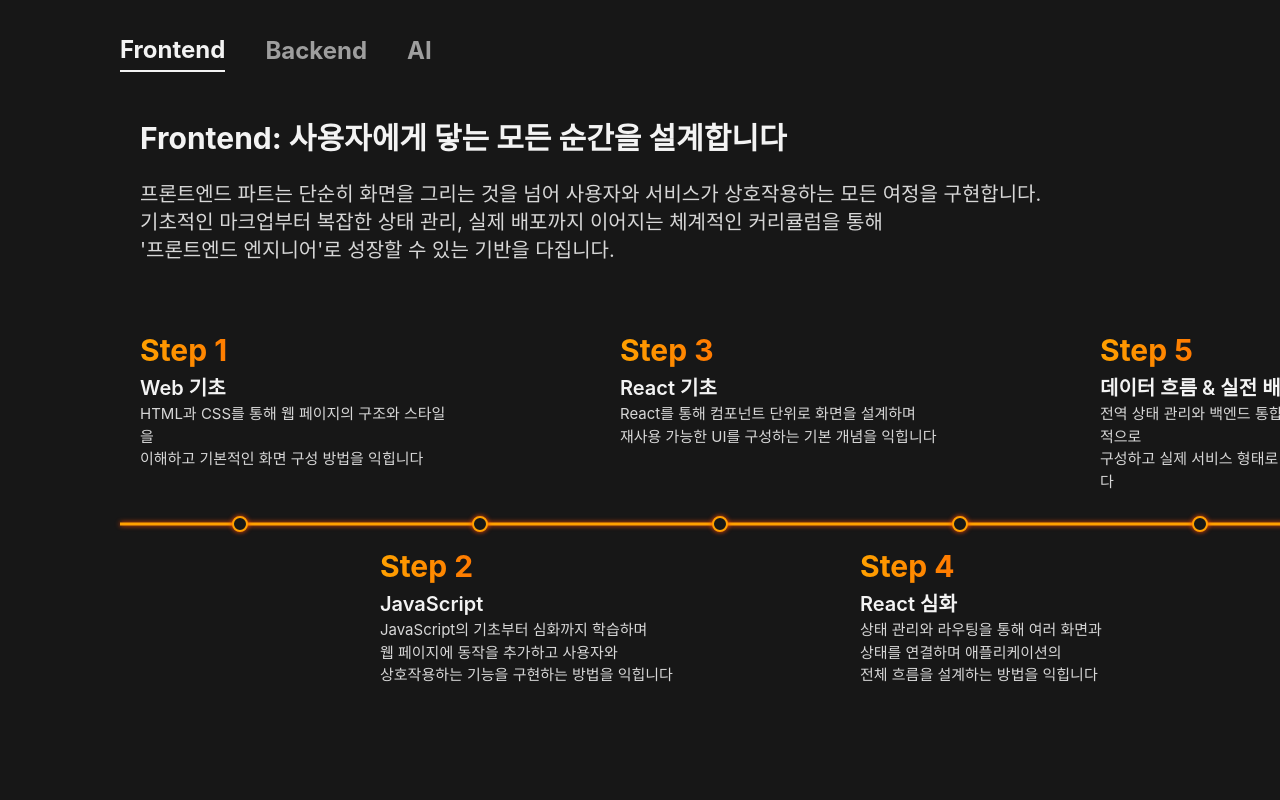
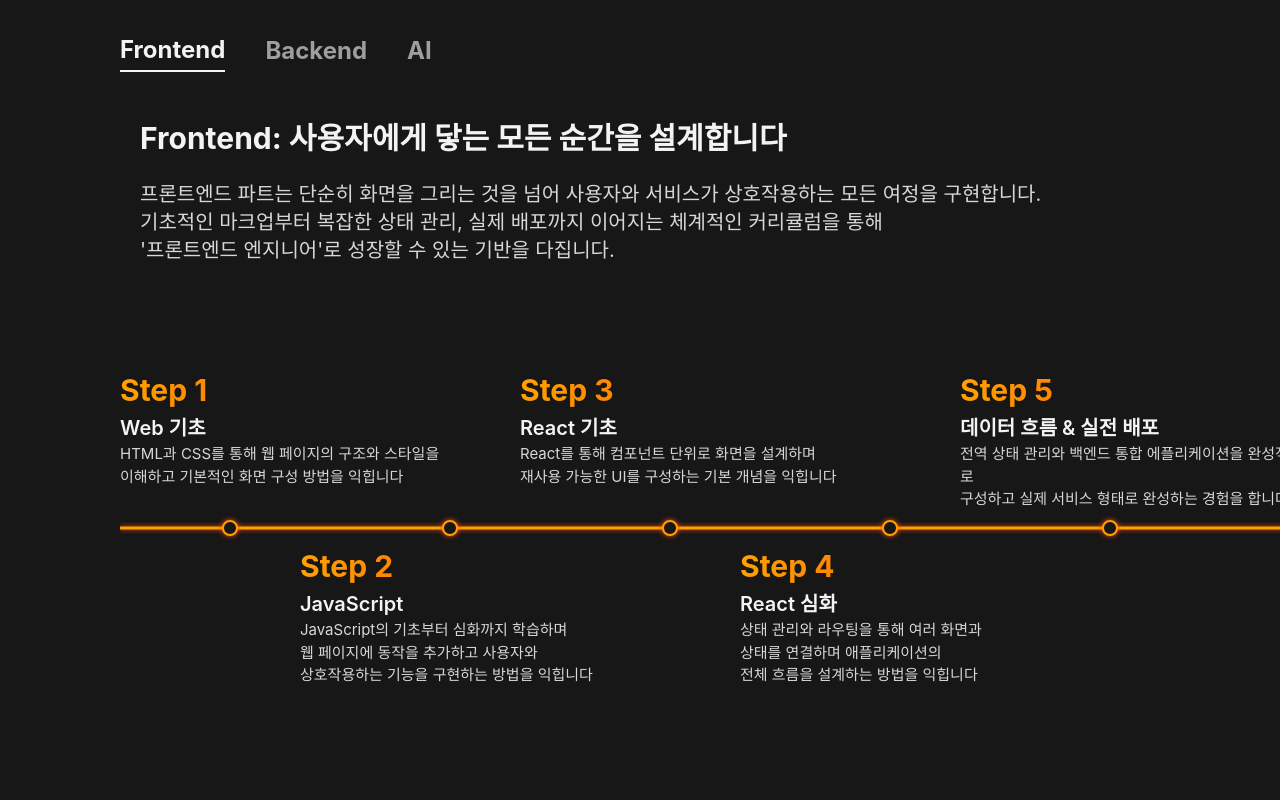
Before and after one commit to LikeLion-14th-SKHU/LikeLion-14th-Recruiting, a React (Vite) app: page /activity in a window 1280 px wide. Shown: the part 740-1540 px from the top of the page. Built offline with nearby package versions, Linux system fonts and the light colour scheme; a web font is replaced by a local one.

Commit message:
Feat: 메인 병합 전 커밋

```diff
--- a/src/pages/About.jsx
+++ b/src/pages/About.jsx
@@ -1,3 +1,5 @@
+import NextButton from "../components/NextButton";
+
 function About() {
   const cards = [
     {
@@ -86,11 +88,7 @@
             <br />
             조금 더 자세히 살펴볼 수 있습니다
           </p>
-          <button className="border-bg-gradient px-5 md:px-0 py-2.5 md:py-0 flex justify-center items-center h-[42px] md:h-[54px] md:w-[208px] rounded-lg md:rounded-xl border-2 border-primary-point2 bg-primary-bg text-[14px] md:text-xl font-bold ">
-            <span className="bg-gradient bg-clip-text text-transparent md:text-[24px]">
-              활동 내용 보기
-            </span>
-          </button>
+          <NextButton to={"/activity"}>활동 내용 보기</NextButton>
         </article>
       </div>
     </section>
--- a/src/pages/Activity.jsx
+++ b/src/pages/Activity.jsx
@@ -1,12 +1,29 @@
 import { useState, useRef } from "react";
+import { motion, AnimatePresence } from "framer-motion";
+import NextButton from "../components/NextButton";
 
 function Activity() {
   const [activeTrack, setActiveTrack] = useState("Frontend");
+  const [direction, setDirection] = useState(1); // 1: 오른쪽→왼쪽, -1: 왼쪽→오른쪽
   const [currentSlide, setCurrentSlide] = useState({
     아이디어톤: 0,
     해커톤: 0,
     친목활동: 0,
   });
+  const [slideDirection, setSlideDirection] = useState({
+    아이디어톤: 1,
+    해커톤: 1,
+    친목활동: 1,
+  });
+
+  const trackOrder = ["Frontend", "Backend", "AI"];
+
+  const handleTrackChange = (track) => {
+    const prevIndex = trackOrder.indexOf(activeTrack);
+    const nextIndex = trackOrder.indexOf(track);
+    setDirection(nextIndex > prevIndex ? 1 : -1);
+    setActiveTrack(track);
+  };
 
   // 섹션 ref
   const partStudyRef = useRef(null);
@@ -153,7 +170,7 @@
         "../img/아이디어톤2.png",
         "../img/아이디어톤3.png",
         "../img/아이디어톤4.png",
-      ], // 사용자가 src 추가
+      ],
     },
     {
       id: "해커톤",
@@ -186,6 +203,7 @@
   ];
 
   const handlePrevSlide = (section) => {
+    setSlideDirection((prev) => ({ ...prev, [section]: -1 })); // ← 추가
     setCurrentSlide((prev) => {
       const sectionData = carouselSections.find((s) => s.id === section);
       return {
@@ -199,6 +217,7 @@
   };
 
   const handleNextSlide = (section) => {
+    setSlideDirection((prev) => ({ ...prev, [section]: 1 })); // ← 추가
     setCurrentSlide((prev) => {
       const sectionData = carouselSections.find((s) => s.id === section);
       return {
@@ -209,6 +228,22 @@
             : prev[section] + 1,
       };
     });
+  };
+
+  // Framer Motion 슬라이드 variants
+  const slideVariants = {
+    enter: (dir) => ({
+      x: dir > 0 ? 60 : -60,
+      opacity: 0,
+    }),
+    center: {
+      x: 0,
+      opacity: 1,
+    },
+    exit: (dir) => ({
+      x: dir > 0 ? -60 : 60,
+      opacity: 0,
+    }),
   };
 
   return (
@@ -223,13 +258,13 @@
         멋사에선 무엇을 하나요?
       </h3>
 
-      {/* 네비게이션 버튼 */}
-      <div className="flex flex-wrap gap-3 md:gap-[105px] mb-12 md:mb-20">
+      {/* 네비게이션 버튼 - 모바일: 2x2 가운데 정렬 / 데스크탑: 기존 유지 */}
+      <div className="grid grid-cols-2 gap-3 justify-items-center md:flex md:flex-wrap md:gap-[105px] mb-12 md:mb-20">
         {["파트별 스터디", "아이디어톤", "해커톤", "친목활동"].map((tab) => (
           <button
             key={tab}
             onClick={() => scrollToSection(tab)}
-            className="px-5 md:px-6 md:w-[221px] md:ml-0 ml-7 mr-[-27px] w-[130px] h-[47px] shadow-primary-glow md:h-[96px] md:text-[30px] py-2.5 rounded-[14px] md:py-3 md:rounded-[28px] md:border-3 border-2 border-primary-point2 bg-transparent text-text-main text-sm  font-semibold hover:bg-primary-point2 hover:text-white transition-all duration-300"
+            className="px-5 md:px-6 md:w-[221px] w-[130px] h-[47px] shadow-primary-glow md:h-[96px] md:text-[30px] py-2.5 rounded-[14px] md:py-3 md:rounded-[28px] md:border-3 border-2 border-primary-point2 bg-transparent text-text-main text-sm font-semibold hover:bg-primary-point2 hover:text-white transition-all duration-300"
           >
             {tab}
           </button>
@@ -259,7 +294,7 @@
           {["Frontend", "Backend", "AI"].map((track) => (
             <button
               key={track}
-              onClick={() => setActiveTrack(track)}
+              onClick={() => handleTrackChange(track)}
               className={`
                 pb-3 md:pb-1 text-base md:text-2xl font-bold transition-all duration-300
                 ${
@@ -274,26 +309,47 @@
           ))}
         </div>
 
-        {/* 트랙별 컨텐츠 */}
-        <div>
+        {/* 트랙별 컨텐츠 - AnimatePresence로 부드러운 전환 */}
+        <div className="overflow-hidden">
+          <AnimatePresence mode="wait" custom={direction}>
+            <motion.div
+              key={activeTrack}
+              custom={direction}
+              variants={slideVariants}
+              initial="enter"
+              animate="center"
+              exit="exit"
+              transition={{
+                x: { type: "spring", stiffness: 400, damping: 35 },
+                opacity: { duration: 0.2 },
+              }}
+            >
               <div className="md:px-5">
                 <h5 className="text-lg md:text-3xl font-bold text-text-main mb-4 md:mb-6">
                   {tracks[activeTrack].title}
                 </h5>
-            <p className="text-sm md:text-xl  text-text-sub  whitespace-pre-line mb-10 md:mb-16">
+                <p className="text-sm md:text-xl text-text-sub whitespace-pre-line mb-10 md:mb-16">
                   {tracks[activeTrack].description}
                 </p>
               </div>
+
               {/* 타임라인 - 모바일 */}
-          <div className="md:hidden">
-            <div className="space-y-8 border-l-2 border-primary-point2 pl-8">
+              <div className="md:hidden overflow-visible">
+                <div className="pl-2">
+                  <div className="space-y-4 border-l-2 border-primary-point2 pl-[2px]">
                     {tracks[activeTrack].steps.map((step) => (
                       <div key={step.number} className="relative">
-                  <span className="absolute -left-10.5 top-2 h-4 w-4 rounded-full border-2 border-primary-point2 bg-primary-bg shadow-primary-glow" />
-                  <p className="text-lg font-bold text-primary-point2 mb-2">
+                        <span className="absolute -left-8 top-2 h-4 w-4 rounded-full border-2 border-primary-point2 bg-primary-bg shadow-primary-glow" />
+                        <p
+                          className="text-lg font-bold bg-gradient bg-clip-text text-transparent"
+                          style={{
+                            WebkitBackgroundClip: "text",
+                            WebkitTextFillColor: "transparent",
+                          }}
+                        >
                           Step {step.number}
                         </p>
-                  <p className="text-base font-semibold text-text-main mb-2">
+                        <p className="text-base font-semibold text-text-main">
                           {step.title}
                         </p>
                         <p className="text-sm text-text-sub leading-relaxed whitespace-pre-line">
@@ -303,26 +359,44 @@
                     ))}
                   </div>
                 </div>
+              </div>
 
               {/* 타임라인 - 웹 */}
               <div className="relative mt-14 hidden md:block">
-            <div className="absolute left-0 right-0 top-1/2 h-0.75 -translate-y-1/2 bg-primary-point2 shadow-primary-glow" />
-            <div className="grid grid-cols-5">
+                <div
+                  className="absolute left-0 right-8 top-1/2 h-0.75 -translate-y-1/2 bg-primary-point2 shadow-primary-glow"
+                  style={{ top: "200px" }}
+                />
+                <div className="grid grid-cols-5 max-w-[1100px]">
                   {tracks[activeTrack].steps.map((step, index) => (
-                <div key={step.number} className="relative flex justify-center">
-                  <span className=" absolute top-1/2 h-4 w-4 -translate-y-1/2 rounded-full border-2 border-primary-point2 bg-primary-bg shadow-primary-glow z-10" />
+                    <div
+                      key={step.number}
+                      className="relative flex justify-center"
+                    >
+                      <span
+                        className="absolute top-1/2 h-4 w-4 -translate-y-1/2 rounded-full border-2 border-primary-point2 bg-primary-bg shadow-primary-glow z-10"
+                        style={{ top: "200px" }}
+                      />
                       <div
                         className={`${
-                      index % 2 === 0 ? "mb-10" : "mt-54"
-                    } max-w-[200px] text-start`}
+                          index === 0
+                            ? "mb-10 ml-20 mt-10" // Step1
+                            : index === 1
+                            ? "mt-54 " // Step2
+                            : index === 2
+                            ? "mb-10 mt-10" // Step3
+                            : index === 3
+                            ? "mt-54" // Step4
+                            : "mb-10 mt-10" // Step5
+                        } max-w-[300px] text-start`}
                       >
                         <p className="text-[30px] font-bold bg-gradient bg-clip-text text-transparent mb">
                           Step {step.number}
                         </p>
-                    <p className="text-[20px] font-semibold text-text-main ">
+                        <p className="text-[20px] font-semibold w-[450px] text-text-main">
                           {step.title}
                         </p>
-                    <p className="text-[15px] text-text-sub w-[319px] h-[100px] whitespace-pre-line">
+                        <p className="text-[15px] text-text-sub w-[350px] h-[100px] whitespace-pre-line">
                           {step.subtitle}
                         </p>
                       </div>
@@ -330,6 +404,8 @@
                   ))}
                 </div>
               </div>
+            </motion.div>
+          </AnimatePresence>
         </div>
       </div>
 
@@ -351,7 +427,6 @@
           {section.images.length > 0 && (
             <div className="relative flex items-center justify-center">
               {/* 왼쪽 화살표 */}
-
               <button
                 onClick={() => handlePrevSlide(section.id)}
                 className="z-30 flex-shrink-0 mr-2.5"
@@ -365,24 +440,27 @@
 
               {/* 이미지 컨테이너 */}
               <div className="relative w-[280px] h-[200px] md:w-[600px] md:h-[400px] flex items-center justify-center">
+                {/* 메인 이미지 - Framer Motion 적용 */}
+                <AnimatePresence mode="wait">
                   {section.images.map((img, index) => {
-                  const currentIndex = currentSlide[section.id];
-                  const isCurrent = index === currentIndex;
-                  const isPrev =
-                    index ===
-                    (currentIndex - 1 + section.images.length) %
-                      section.images.length;
-                  const isNext =
-                    index === (currentIndex + 1) % section.images.length;
-                  const isVisible = isCurrent || isPrev || isNext;
-
-                  if (!isVisible) return null;
-
-                  // 현재 이미지
-                  if (isCurrent) {
+                    if (index !== currentSlide[section.id]) return null;
                     return (
-                      <div
+                      <motion.div
                         key={index}
+                        initial={{
+                          opacity: 0,
+                          x: slideDirection[section.id] * 60,
+                        }}
+                        animate={{ opacity: 1, x: 0 }}
+                        exit={{
+                          opacity: 0,
+                          x: slideDirection[section.id] * -60,
+                        }}
+                        transition={{
+                          type: "spring",
+                          stiffness: 400,
+                          damping: 35,
+                        }}
                         className="w-[280px] h-[200px] md:w-[600px] md:h-[400px] overflow-hidden shadow-[0_0_10px_2px_rgba(255,161,0,0.7)] relative z-20"
                       >
                         <img
@@ -390,19 +468,24 @@
                           alt={`${section.title} ${index + 1}`}
                           className="w-full h-full object-cover"
                         />
-                      </div>
+                      </motion.div>
                     );
-                  }
+                  })}
+                </AnimatePresence>
 
-                  // 왼쪽 이미지 (현재 이미지의 왼쪽에 배치, 오른쪽 20%가 가려짐)
-                  if (isPrev) {
+                {/* 왼쪽 흐린 이미지 - 데스크탑만 (기존 그대로) */}
+                {section.images.map((img, index) => {
+                  const currentIndex = currentSlide[section.id];
+                  const isPrev =
+                    index ===
+                    (currentIndex - 1 + section.images.length) %
+                      section.images.length;
+                  if (!isPrev) return null;
                   return (
                     <div
-                        key={index}
+                      key={`prev-${index}`}
                       className="hidden md:block absolute left-0 w-auto h-[300px] overflow-hidden opacity-40 blur-[3px] z-10"
-                        style={{
-                          transform: "translateX(-55%)",
-                        }}
+                      style={{ transform: "translateX(-55%)" }}
                     >
                       <img
                         src={img}
@@ -411,17 +494,19 @@
                       />
                     </div>
                   );
-                  }
+                })}
 
-                  // 오른쪽 이미지 (현재 이미지의 오른쪽에 배치, 왼쪽 20%가 가려짐)
-                  if (isNext) {
+                {/* 오른쪽 흐린 이미지 - 데스크탑만 (기존 그대로) */}
+                {section.images.map((img, index) => {
+                  const currentIndex = currentSlide[section.id];
+                  const isNext =
+                    index === (currentIndex + 1) % section.images.length;
+                  if (!isNext) return null;
                   return (
                     <div
-                        key={index}
+                      key={`next-${index}`}
                       className="hidden md:block absolute right-0 w-auto h-[300px] overflow-hidden opacity-40 blur-[3px] z-10"
-                        style={{
-                          transform: "translateX(55%)",
-                        }}
+                      style={{ transform: "translateX(55%)" }}
                     >
                       <img
                         src={img}
@@ -430,9 +515,6 @@
                       />
                     </div>
                   );
-                  }
-
-                  return null;
                 })}
               </div>
 
@@ -451,6 +533,7 @@
           )}
         </div>
       ))}
+      <NextButton to={"/results"}>활동 결과 보기</NextButton>
     </section>
   );
 }
```
Lines whose indentation alone changed are shown as unchanged.
